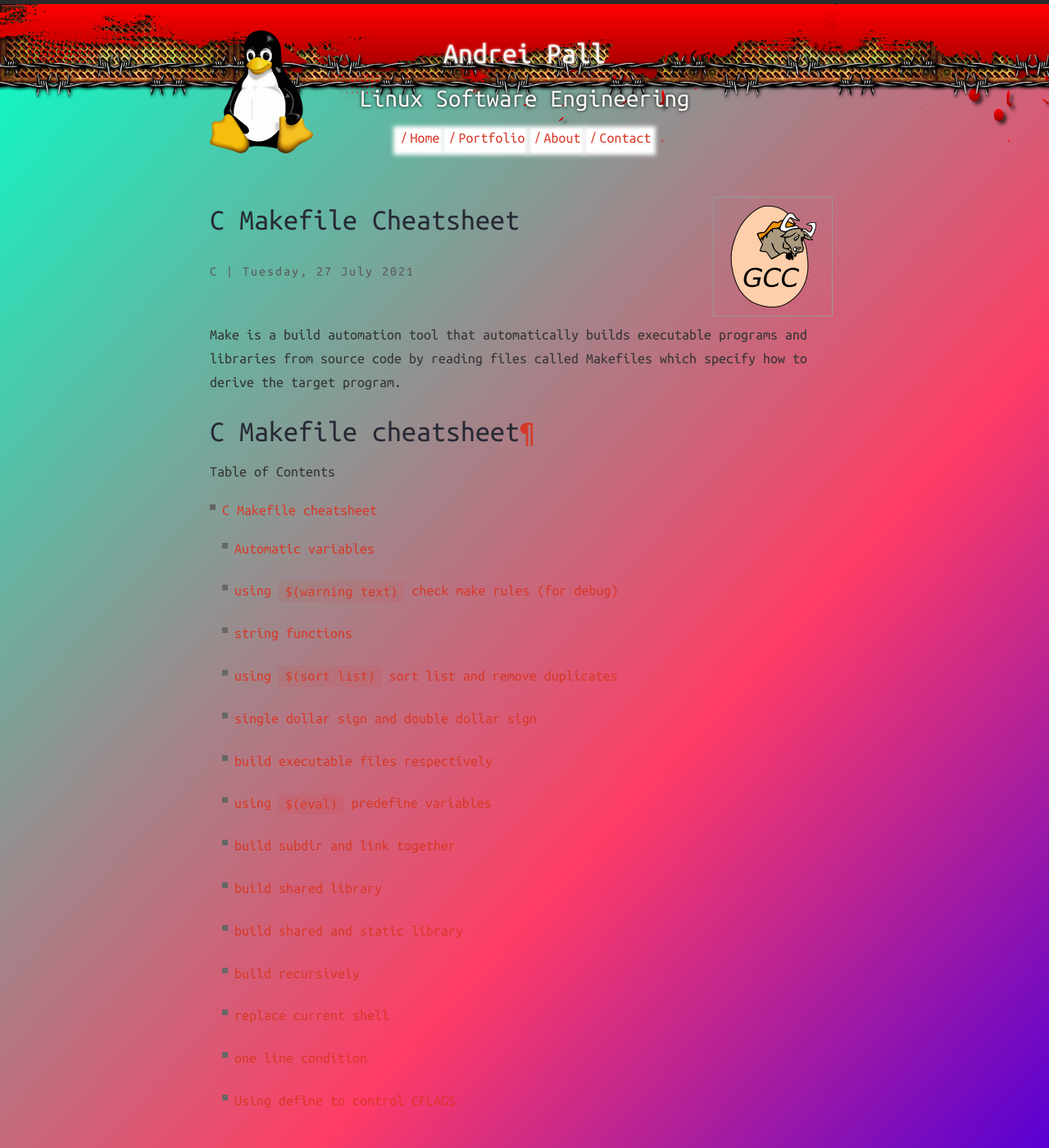
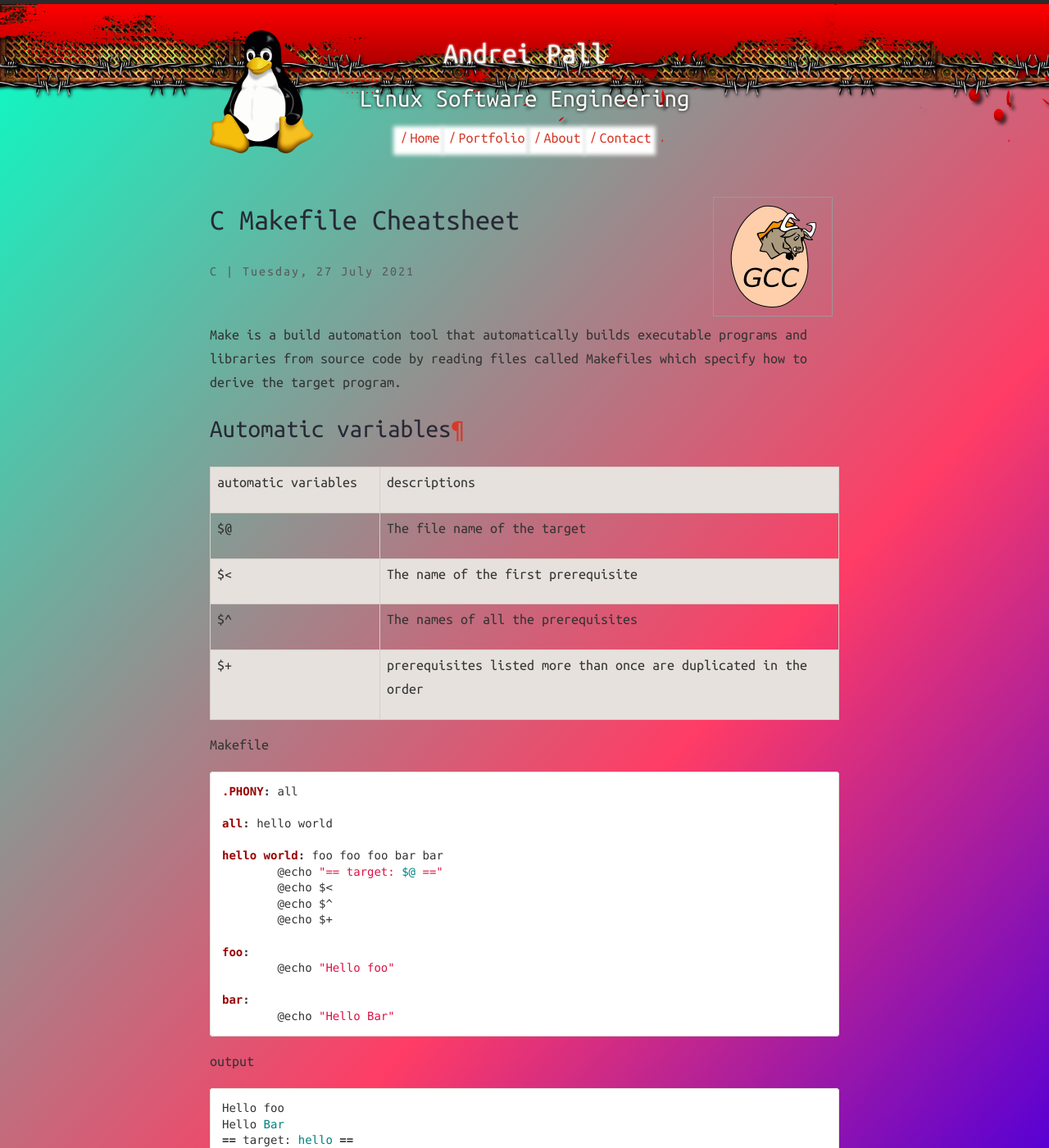
Before and after one commit to andreipall/andreipall.github.io, a Jekyll site: the page built from _posts/2021-07-27-c-makefile-cheatsheet.markdown, in a window 1280 px wide and 1400 px high. Shown: the whole window at 82% size. Built offline with Jekyll 4.4.1, drawn with Linux system fonts in a browser that asks for light colours; comment, search, counter and statistics services are not loaded.

Commit message:
Update 2021-07-27-c-makefile-cheatsheet.markdown

```diff
--- a/_posts/2021-07-27-c-makefile-cheatsheet.markdown
+++ b/_posts/2021-07-27-c-makefile-cheatsheet.markdown
@@ -9,30 +9,6 @@ excerpt: Make is a build automation tool that automatically builds executable pr
 ---
 <p>Make is a build automation tool that automatically builds executable programs and libraries from source code by reading files called Makefiles which specify how to derive the target program.</p>
 
-<h1>C Makefile cheatsheet<a class="headerlink" href="#c-makefile-cheatsheet" title="Permalink to this headline">¶</a></h1>
-<div class="contents topic" id="table-of-contents">
-<p class="topic-title">Table of Contents</p>
-<ul class="simple">
-<li><p><a class="reference internal" href="#c-makefile-cheatsheet" id="id1">C Makefile cheatsheet</a></p>
-<ul>
-<li><p><a class="reference internal" href="#automatic-variables" id="id2">Automatic variables</a></p></li>
-<li><p><a class="reference internal" href="#using-warning-text-check-make-rules-for-debug" id="id3">using <code class="docutils literal notranslate"><span class="pre">$(warning</span> <span class="pre">text)</span></code> check make rules (for debug)</a></p></li>
-<li><p><a class="reference internal" href="#string-functions" id="id4">string functions</a></p></li>
-<li><p><a class="reference internal" href="#using-sort-list-sort-list-and-remove-duplicates" id="id5">using <code class="docutils literal notranslate"><span class="pre">$(sort</span> <span class="pre">list)</span></code> sort list and remove duplicates</a></p></li>
-<li><p><a class="reference internal" href="#single-dollar-sign-and-double-dollar-sign" id="id6">single dollar sign and double dollar sign</a></p></li>
-<li><p><a class="reference internal" href="#build-executable-files-respectively" id="id7">build executable files respectively</a></p></li>
-<li><p><a class="reference internal" href="#using-eval-predefine-variables" id="id8">using <code class="docutils literal notranslate"><span class="pre">$(eval)</span></code> predefine variables</a></p></li>
-<li><p><a class="reference internal" href="#build-subdir-and-link-together" id="id9">build subdir and link together</a></p></li>
-<li><p><a class="reference internal" href="#build-shared-library" id="id10">build shared library</a></p></li>
-<li><p><a class="reference internal" href="#build-shared-and-static-library" id="id11">build shared and static library</a></p></li>
-<li><p><a class="reference internal" href="#build-recursively" id="id12">build recursively</a></p></li>
-<li><p><a class="reference internal" href="#replace-current-shell" id="id13">replace current shell</a></p></li>
-<li><p><a class="reference internal" href="#one-line-condition" id="id14">one line condition</a></p></li>
-<li><p><a class="reference internal" href="#using-define-to-control-cflags" id="id15">Using define to control CFLAGS</a></p></li>
-</ul>
-</li>
-</ul>
-</div>
 <section id="automatic-variables">
 <h2>Automatic variables<a class="headerlink" href="#automatic-variables" title="Permalink to this headline">¶</a></h2>
 <table class="docutils align-default">
```
